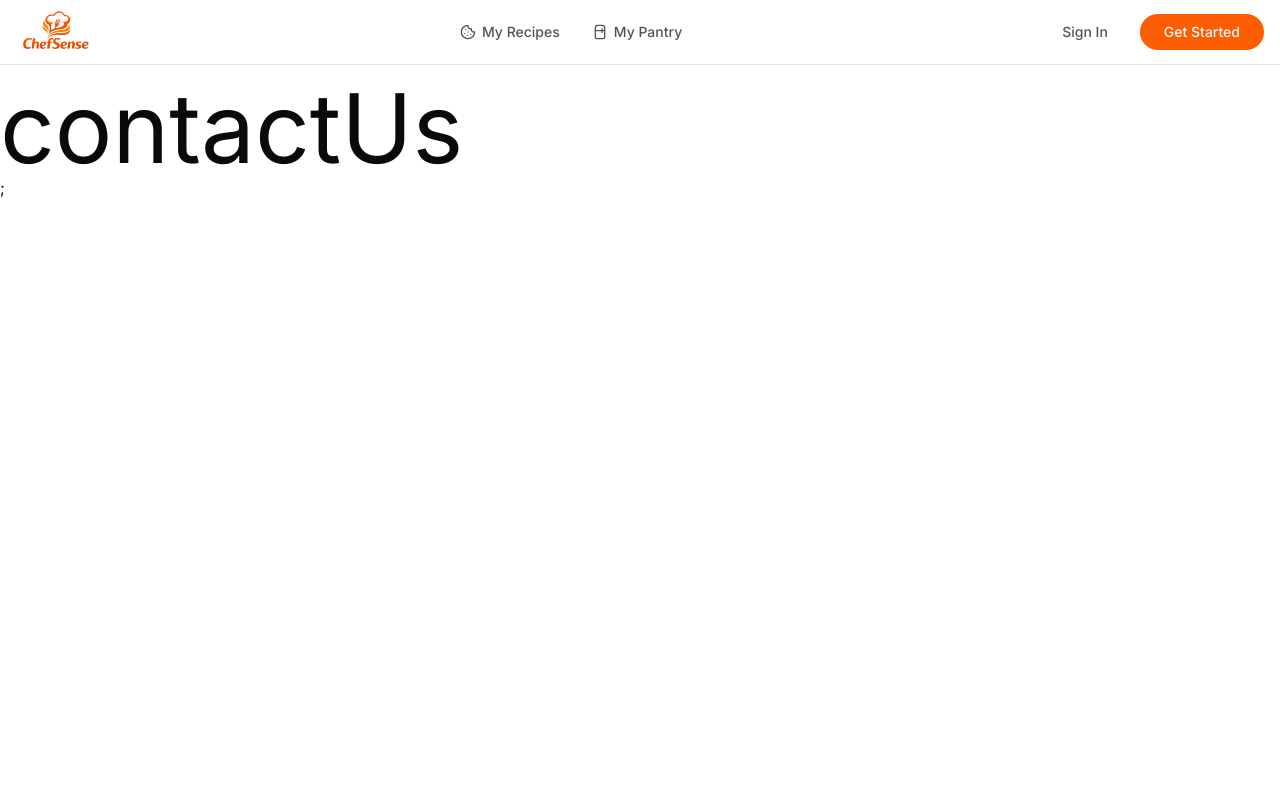
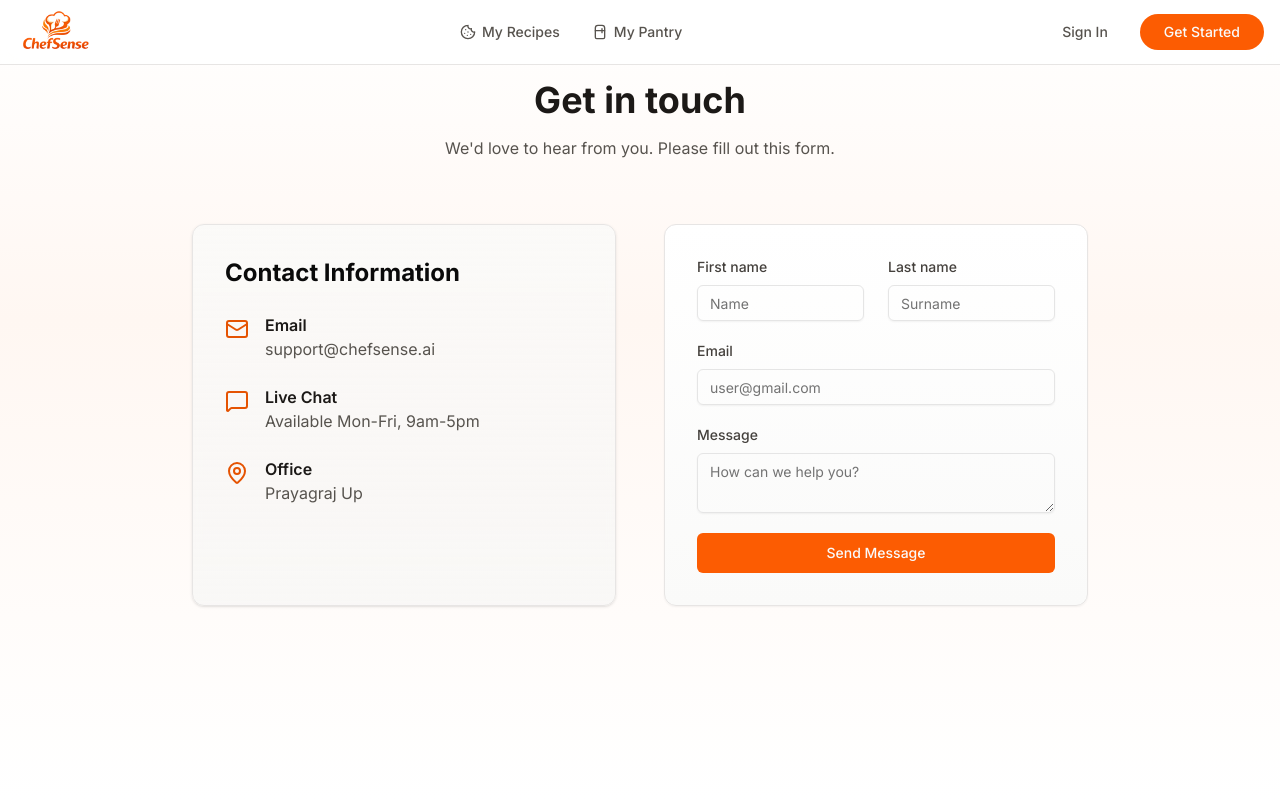
Before and after one commit to rushikesh254/ChefSense, a React app in the folder frontend/: page /contact in a window 1280 px wide. Shown: the top 800 px of the page. Built offline with nearby package versions, Linux system fonts and the light colour scheme; the HTML template or start-up script is replaced by a standard one.

Commit message:
feat: enhance ContactPage with form and contact information layout

```diff
--- a/frontend/src/pages/contact/ContactPage.jsx
+++ b/frontend/src/pages/contact/ContactPage.jsx
@@ -1,12 +1,110 @@
-import React from 'react'
+import React from "react";
+import { Mail, MessageSquare, MapPin } from "lucide-react";
+import { Button } from "@/components/ui/button";
+import { Card, CardContent } from "@/components/ui/card";
+import { Input } from "@/components/ui/input";
+import { Textarea } from "@/components/ui/textarea";
 
 const ContactPage = () => {
   return (
-    <div>
-  <div className="text-8xl mt-20">contactUs</div>;
+    <div
+      className="min-h-screen pt-20 px-4 text-stone-900"
+      style={{
+        background: `linear-gradient(
+      180deg,
+      #fff 0%,
+      #fff7f2 40%,
+      #ffffff 100%
+    )`,
+      }}
+    >
+      <div className="max-w-4xl mx-auto ">
+        <div className="text-center mb-16">
+          <h1 className="text-4xl font-bold text-stone-900 mb-4">
+            Get in touch
+          </h1>
+          <p className="text-stone-600">
+            We&apos;d love to hear from you. Please fill out this form.
+          </p>
+        </div>
 
+        <div className="grid md:grid-cols-2 gap-12">
+          {/* Info */}
+
+          <Card className="bg-gradient-to-b from-stone-50/80 to-stone-100/60 backdrop-blur-sm border-stone-200">
+            <CardContent className="p-8">
+              <h2 className="text-2xl font-bold mb-6">Contact Information</h2>
+
+              <div className="space-y-6">
+                <div className="flex items-start gap-4">
+                  <Mail className="w-6 h-6 text-brand-600 mt-1" />
+                  <div>
+                    <h3 className="font-semibold text-stone-900">Email</h3>
+                    <p className="text-stone-600">support@chefsense.ai</p>
+                  </div>
+                </div>
+                <div className="flex items-start gap-4">
+                  <MessageSquare className="w-6 h-6 text-brand-600 mt-1" />
+                  <div>
+                    <h3 className="font-semibold text-stone-900">Live Chat</h3>
+                    <p className="text-stone-600">Available Mon-Fri, 9am-5pm</p>
+                  </div>
+                </div>
+                <div className="flex items-start gap-4">
+                  <MapPin className="w-6 h-6 text-brand-600 mt-1" />
+                  <div>
+                    <h3 className="font-semibold text-stone-900">Office</h3>
+                    <p className="text-stone-600">Prayagraj Up</p>
+                  </div>
+                </div>
+              </div>
+            </CardContent>
+          </Card>
+
+          {/* Form */}
+          <Card className="bg-gradient-to-b from-white to-stone-50 border-stone-200 shadow-sm">
+            <CardContent className="p-8">
+              <form className="space-y-5">
+                <div className="grid grid-cols-2 gap-6">
+                  <div>
+                    <label className="text-sm font-medium text-stone-700 mb-2 block">
+                      First name
+                    </label>
+                    <Input placeholder="Name" />
+                  </div>
+                  <div>
+                    <label className="text-sm font-medium text-stone-700 mb-2 block">
+                      Last name
+                    </label>
+                    <Input placeholder="Surname" />
+                  </div>
+                </div>
+                <div>
+                  <label className="text-sm font-medium text-stone-700 mb-2 block">
+                    Email
+                  </label>
+                  <Input type="email" placeholder="user@gmail.com" />
+                </div>
+                <div>
+                  <label className="text-sm font-medium text-stone-700 mb-2 block">
+                    Message
+                  </label>
+                  <Textarea placeholder="How can we help you?" />
+                </div>
+                <Button
+                  variant="primary"
+                  size="lg"
+                  className="w-full hover:scale-[1.01] active:scale-[0.99] transition-transform"
+                >
+                  Send Message
+                </Button>
+              </form>
+            </CardContent>
+          </Card>
+        </div>
+      </div>
     </div>
-  )
-}
+  );
+};
 
-export default ContactPage
+export default ContactPage;
--- a/frontend/src/pages/faqs/FAQPage.jsx
+++ b/frontend/src/pages/faqs/FAQPage.jsx
@@ -1,12 +1,83 @@
-import React from 'react'
+import React from "react";
+import {
+  Accordion,
+  AccordionContent,
+  AccordionItem,
+  AccordionTrigger,
+} from "@/components/ui/accordion";
+import { Card, CardContent } from "@/components/ui/card";
 
 const FAQPage = () => {
+  const faqs = [
+    {
+      question: "How accurate is the ingredient recognition?",
+      answer:
+        "Our AI is trained on millions of food images and is highly accurate. Lighting and camera angle can affect results, but you can always edit ingredients manually.",
+    },
+    {
+      question: "Is ChefSense free to use?",
+      answer:
+        "Yes. You can scan ingredients and get recipes for free. We also offer a Pro plan with unlimited scans and advanced features.",
+    },
+    {
+      question: "Can I save my favorite recipes?",
+      answer:
+        "Yes. Click the heart icon on any recipe to save it to your personal cookbook.",
+    },
+    {
+      question: "Does it support dietary restrictions?",
+      answer:
+        "Yes. You can filter recipes by Vegetarian, Vegan, Gluten-Free, Keto, and more.",
+    },
+  ];
+
   return (
-    <div>
-  <div className="text-8xl mt-20">faqs</div>;
+    <div
+      className="min-h-screen py-20 px-4 text-stone-900"
+      style={{
+        background: `linear-gradient(
+          180deg,
+          #fff 0%,
+          #fff7f2 40%,
+          #ffffff 100%
+        )`,
+      }}
+    >
+      <div className="max-w-3xl mx-auto">
+        {/* Header */}
+        <div className="text-center mb-16">
+          <h1 className="text-4xl font-bold mb-4 tracking-tight">
+            Frequently Asked Questions
+          </h1>
+          <p className="text-stone-600">
+            Everything you need to know about the product and billing.
+          </p>
+        </div>
 
+        {/* FAQ Card */}
+        <Card className="bg-gradient-to-b from-stone-50/80 to-stone-100/60 backdrop-blur-sm border-stone-200 shadow-[0_30px_80px_rgba(0,0,0,0.06)]">
+          <CardContent className="p-8">
+            <Accordion type="single" collapsible className="space-y-2">
+              {faqs.map((faq, index) => (
+                <AccordionItem
+                  key={index}
+                  value={`item-${index}`}
+                  className="border-b border-stone-200 last:border-b-0"
+                >
+                  <AccordionTrigger className="text-left text-lg font-semibold hover:no-underline">
+                    {faq.question}
+                  </AccordionTrigger>
+                  <AccordionContent className="text-stone-600 leading-relaxed">
+                    {faq.answer}
+                  </AccordionContent>
+                </AccordionItem>
+              ))}
+            </Accordion>
+          </CardContent>
+        </Card>
+      </div>
     </div>
-  )
-}
+  );
+};
 
-export default FAQPage
+export default FAQPage;
```
